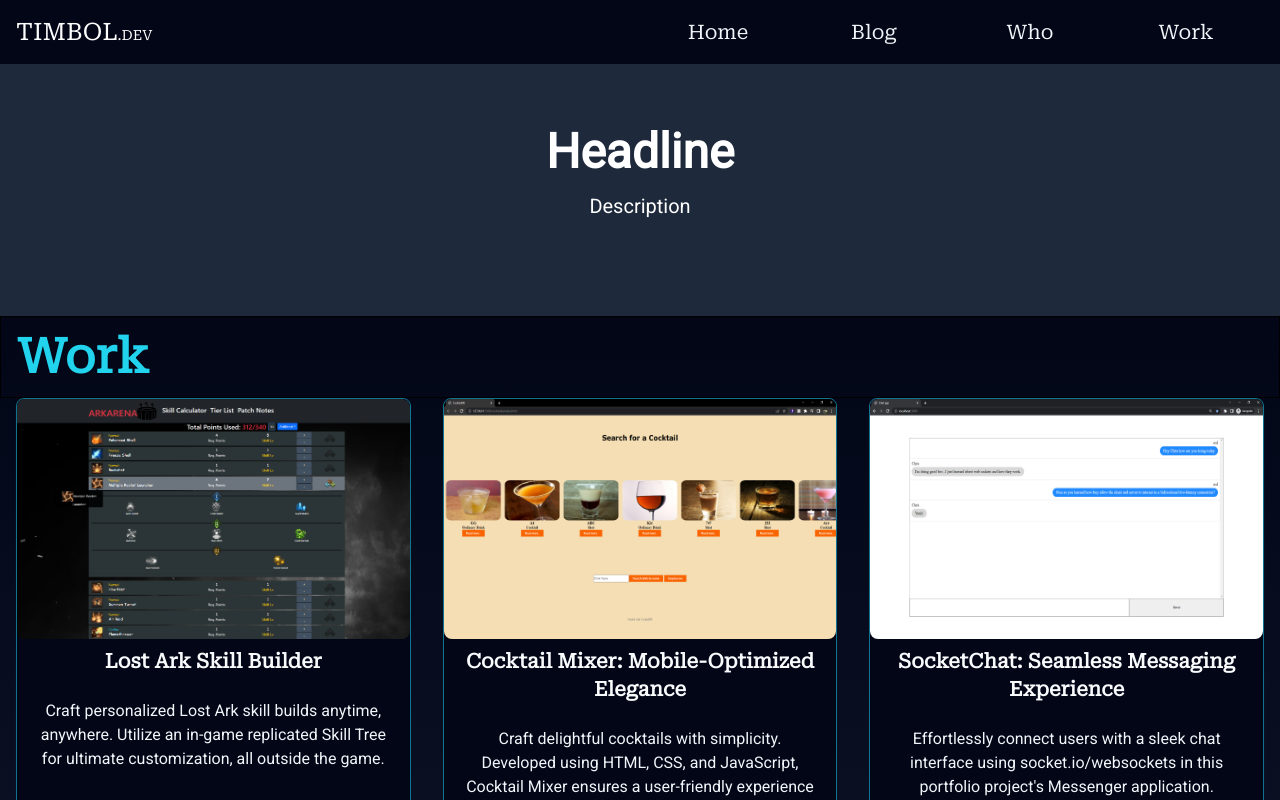
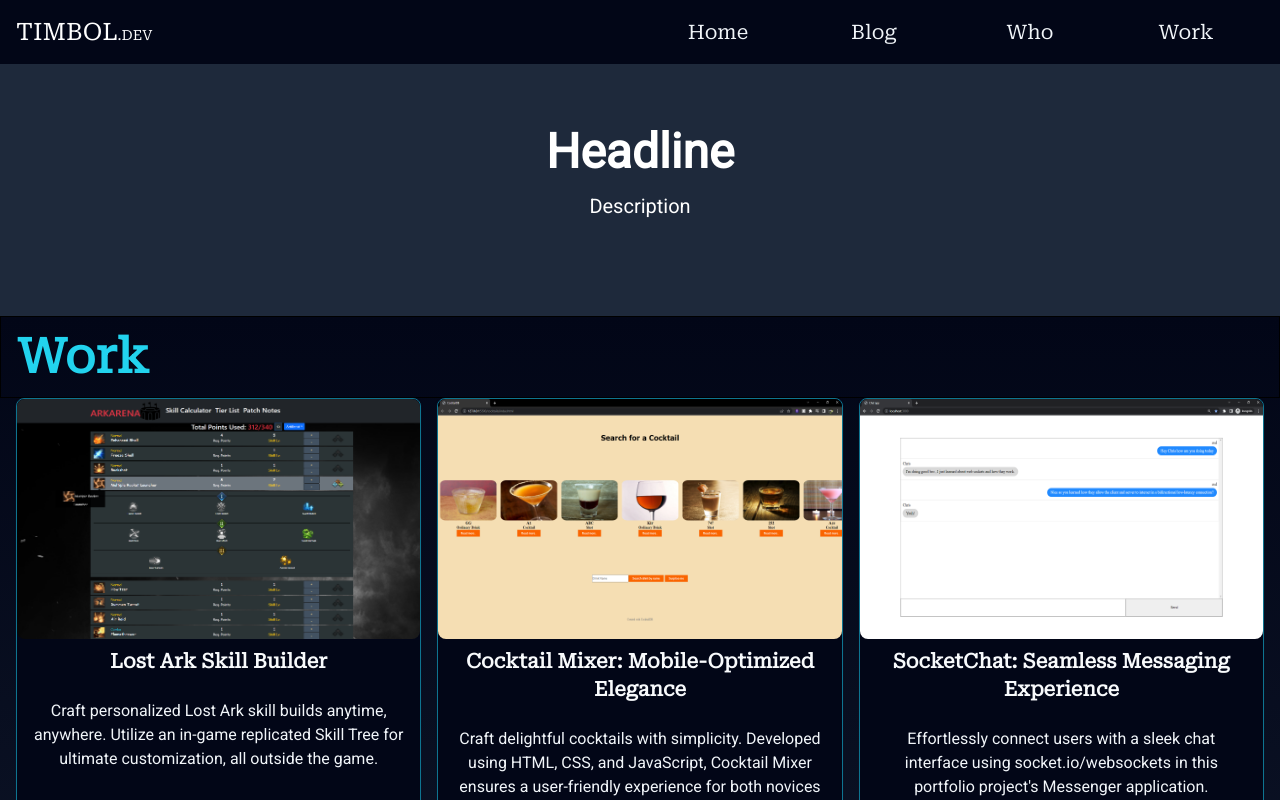
Before and after one commit to ChrisTimbol/portfolio2.0, a Next.js app: page /work in a window 1280 px wide. Shown: the top 800 px of the page. Built offline with nearby package versions, Linux system fonts and the light colour scheme; a web font is replaced by a local one.

Commit message:
adjust col gap to match other pages

```diff
--- a/src/app/work/page.js
+++ b/src/app/work/page.js
@@ -21,7 +21,7 @@ export default function Work() {
 <section className="max-w-screen-xl min-h-screen flex flex-col items-center ">
     <h2 className="text-5xl text-cyan-400  font-robotoSerif font-semibold p-4 border border-black w-full">Work </h2>
 
-        <div className=" grid grid-cols-1   md:grid-cols-2 lg:grid-cols-3 gap-8 pb-4 px-4 ">
+        <div className=" grid grid-cols-1   md:grid-cols-2 lg:grid-cols-3 gap-4 pb-4 px-4 ">
                     {projects.map((project, index) => (
                         <div key={index} ref={(el) => (projectRefs.current[index] = el)}>
                             <Project title={project.title} thumbnail={project.thumbnail} description={project.description} github={project.github} website={project.website} />
```
